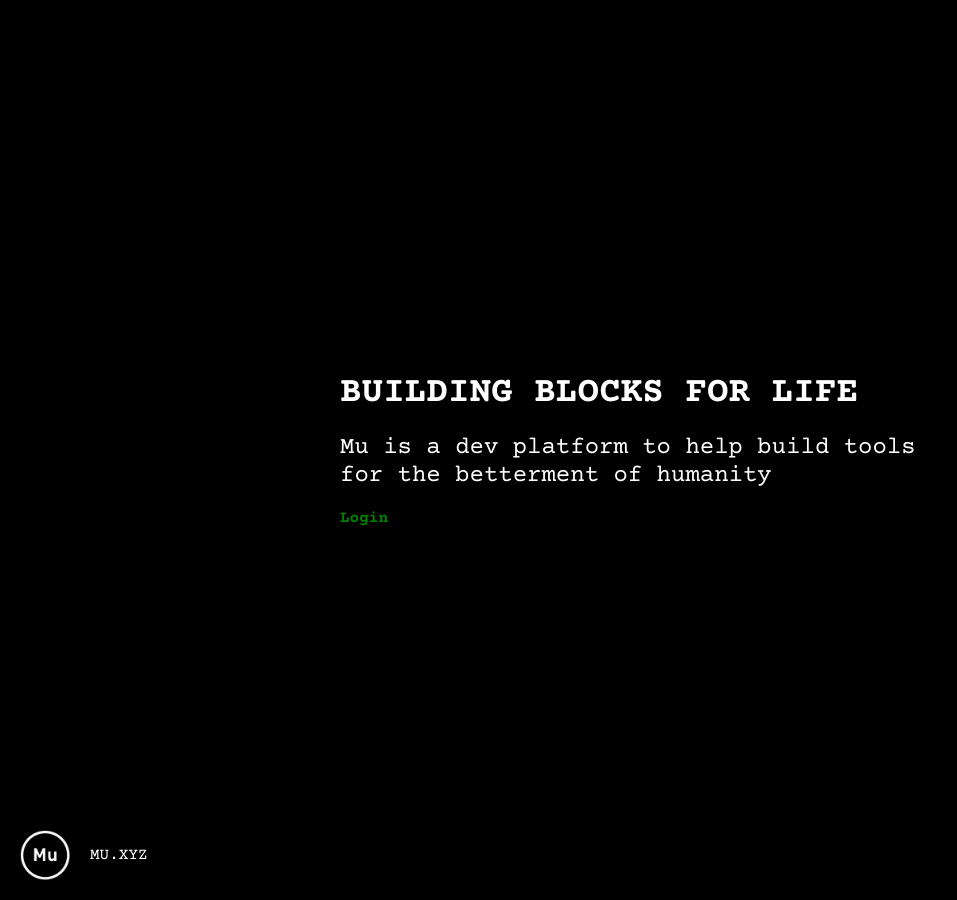
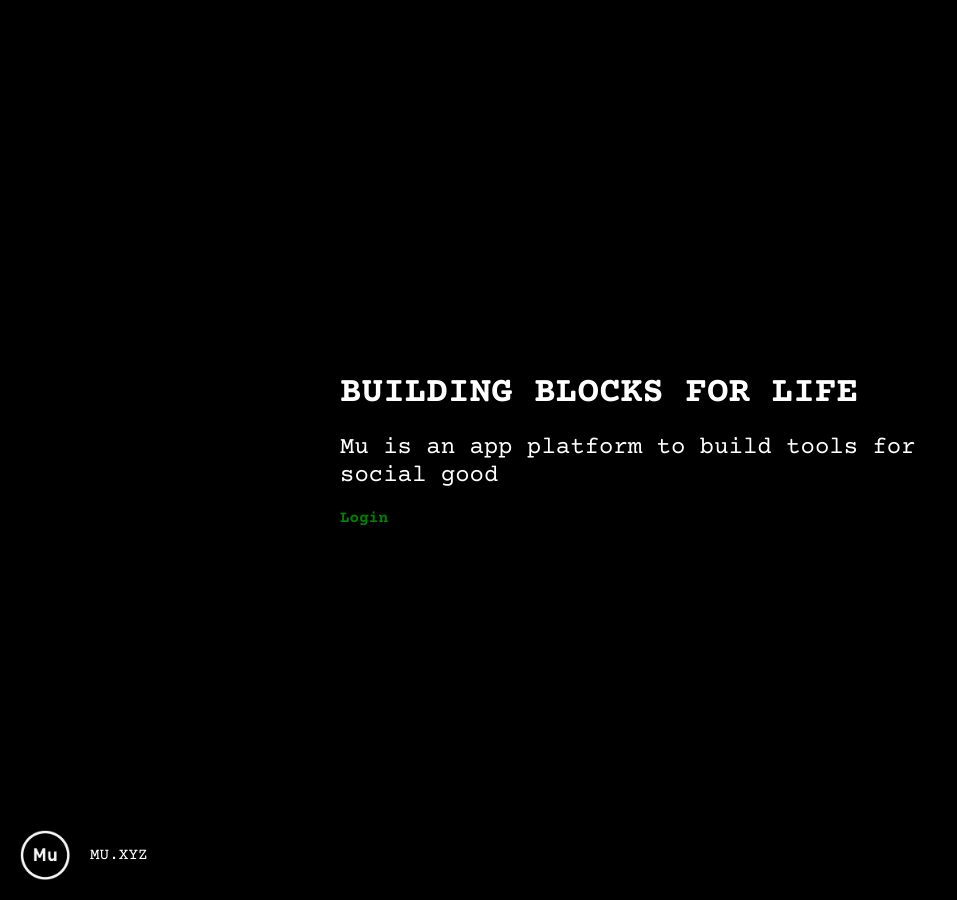
Before and after one commit to muxyz/website, a Jekyll site: the page index.html, which Jekyll copies as it is, in a window 1280 px wide. Shown: the whole page, without its empty margins (0-957 px from the left). Built offline with Jekyll 4.4.1, drawn with Linux system fonts in a browser that asks for light colours.

Commit message:
Update index.html

```diff
--- a/index.html
+++ b/index.html
@@ -20,7 +20,7 @@
     <div class="wrap">
       <div class="inner">
         <h1>building blocks for life</h1>
-        <h2>Mu is a dev platform to help build tools for the betterment of humanity</h2>
+        <h2>Mu is an app platform to build tools for social good</h2>
 	<a href="https://mu.app">Login</a>
       </div>
     </div>
```
